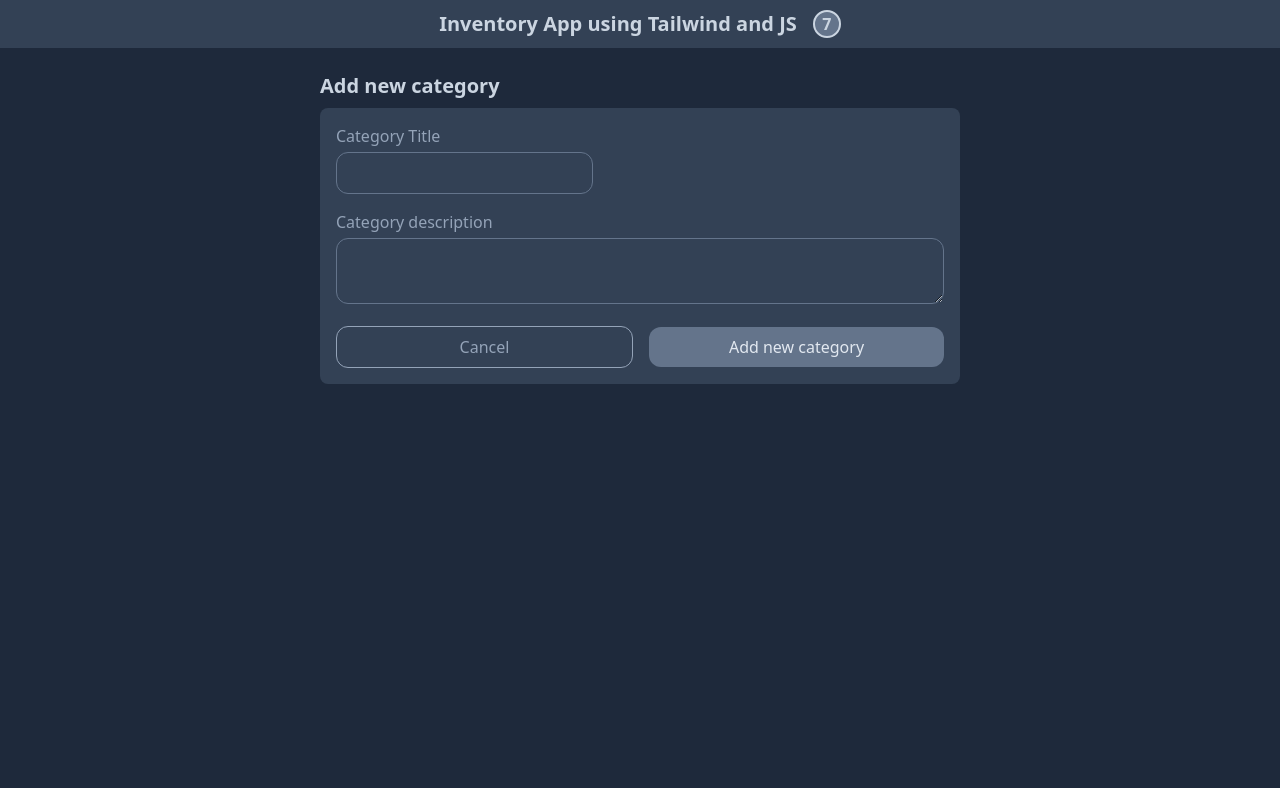
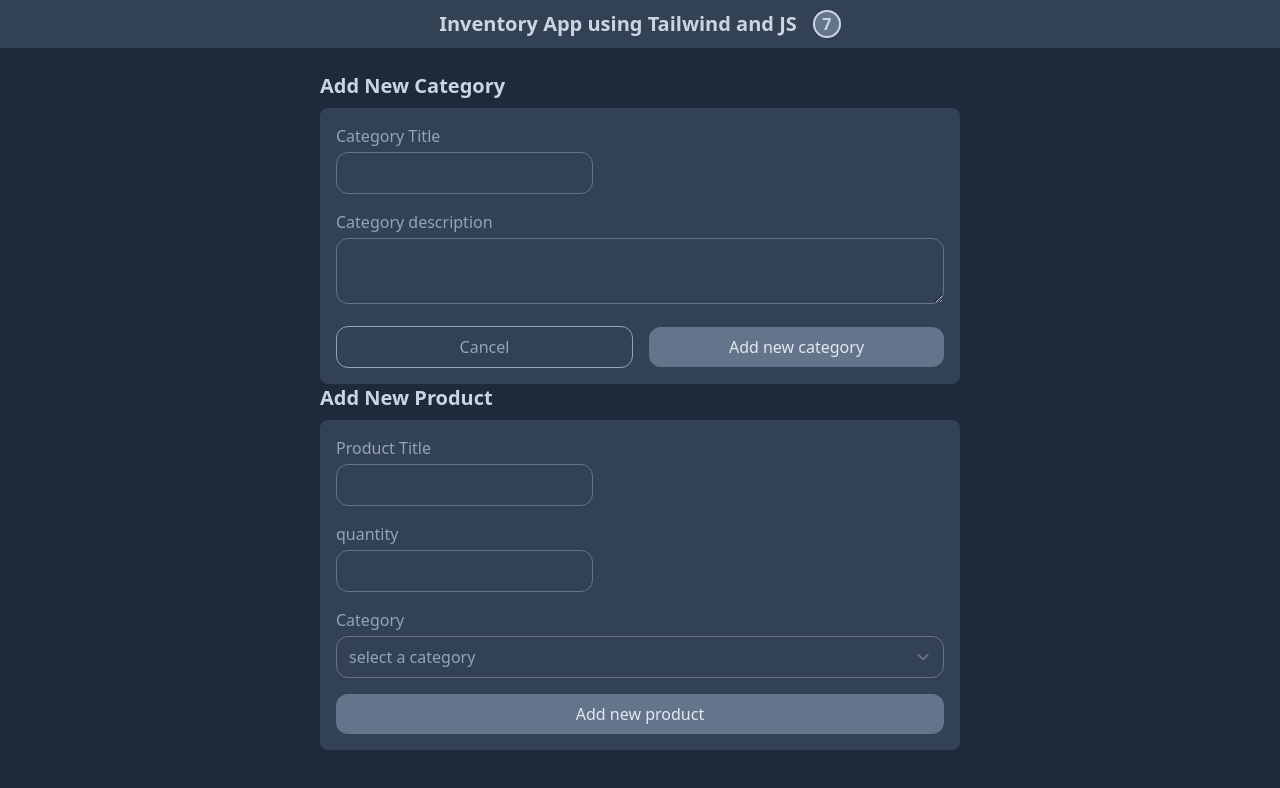
Before and after one commit to MiladNz/Inventory-App, a website: page public/index.html in a window 1280 px wide. Drawn offline with Linux system fonts and the light colour scheme.

Commit message:
create product form

```diff
--- a/public/index.html
+++ b/public/index.html
@@ -25,7 +25,7 @@
         <!-- category form -->
         <div>
           <h2 class="text-xl text-slate-300 font-bold mb-2">
-            Add new category
+            Add New Category
           </h2>
           <form class="bg-slate-700 p-4 rounded-lg flex flex-col gap-y-4">
             <div class="">
@@ -63,6 +63,58 @@
           </form>
         </div>
         <!-- product form -->
+        <div>
+          <h2 class="text-xl text-slate-300 font-bold mb-2">Add New Product</h2>
+          <form class="bg-slate-700 p-4 rounded-lg flex flex-col gap-y-4">
+            <div class="">
+              <label for="product-title" class="block mb-1 text-slate-400">
+                Product Title
+              </label>
+              <input
+                type="text"
+                name="product-title"
+                id="product-title"
+                class="bg-transparent rounded-xl border border-slate-500 text-slate-400" />
+            </div>
+            <div class="">
+              <label for="product-quantity" class="block mb-1 text-slate-400">
+                quantity
+              </label>
+              <input
+                type="number"
+                name="product-quantity"
+                id="product-quantity"
+                class="bg-transparent rounded-xl border border-slate-500 text-slate-400" />
+            </div>
+            <div>
+              <label for="product-category" class="block mb-1 text-slate-400">
+                Category
+              </label>
+              <select
+                name="product-category"
+                id="product-category"
+                class="bg-transparent text-slate-400 rounded-xl w-full">
+                <option class="bg-slate-500 text-slate-300" value="">
+                  select a category
+                </option>
+                <option class="bg-slate-500 text-slate-300" value="backend">
+                  backend
+                </option>
+                <option class="bg-slate-500 text-slate-300" value="frontend">
+                  frontend
+                </option>
+              </select>
+            </div>
+            <div class="flex items-center justify-between gap-x-4">
+              <button
+                type="submit"
+                class="flex-1 bg-slate-500 text-slate-200 rounded-xl py-2">
+                Add new product
+              </button>
+            </div>
+          </form>
+        </div>
+        <!--  -->
       </div>
     </div>
   </body>
```
Also changed, not shown: public/build/tailwind.css.
